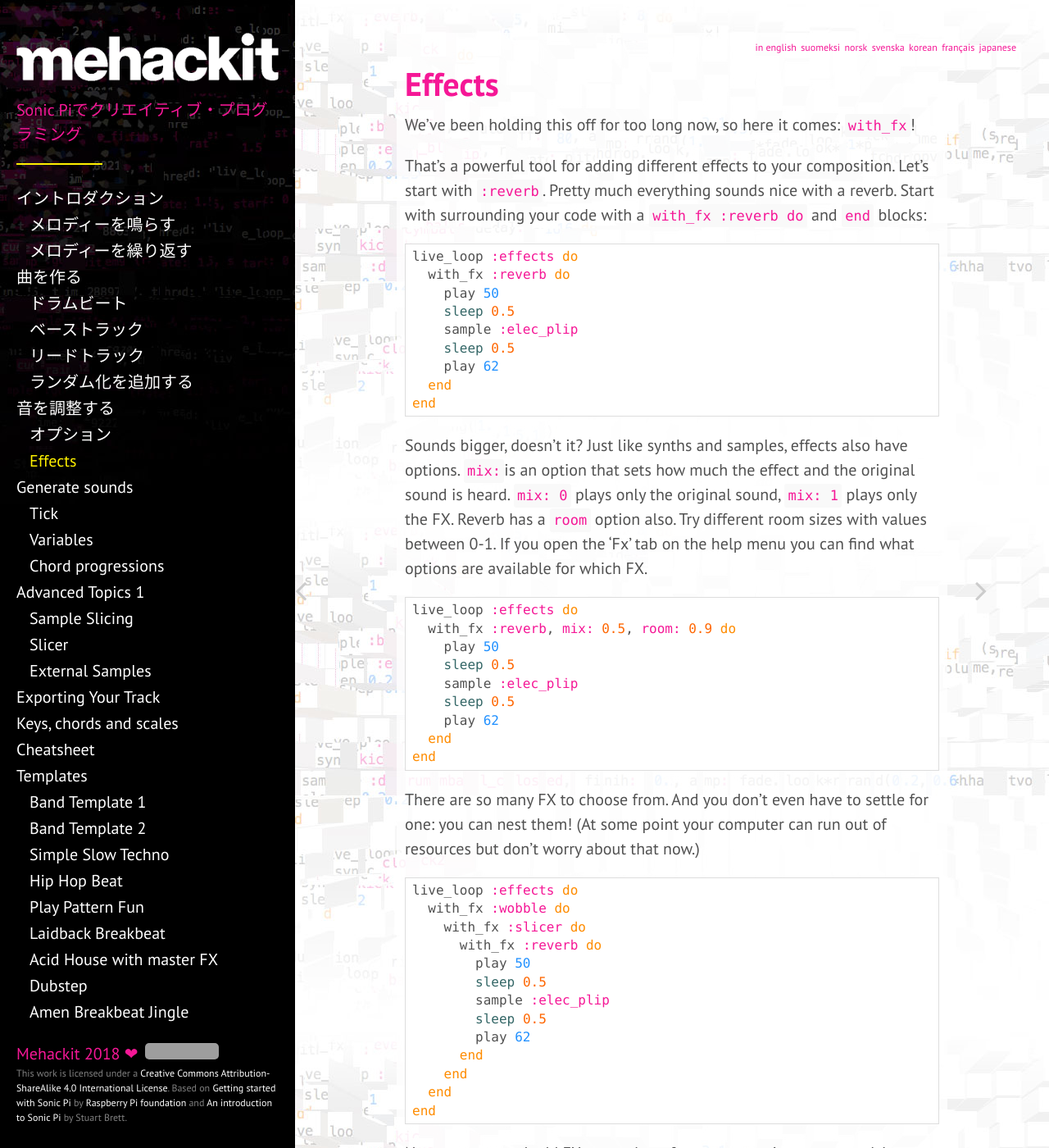
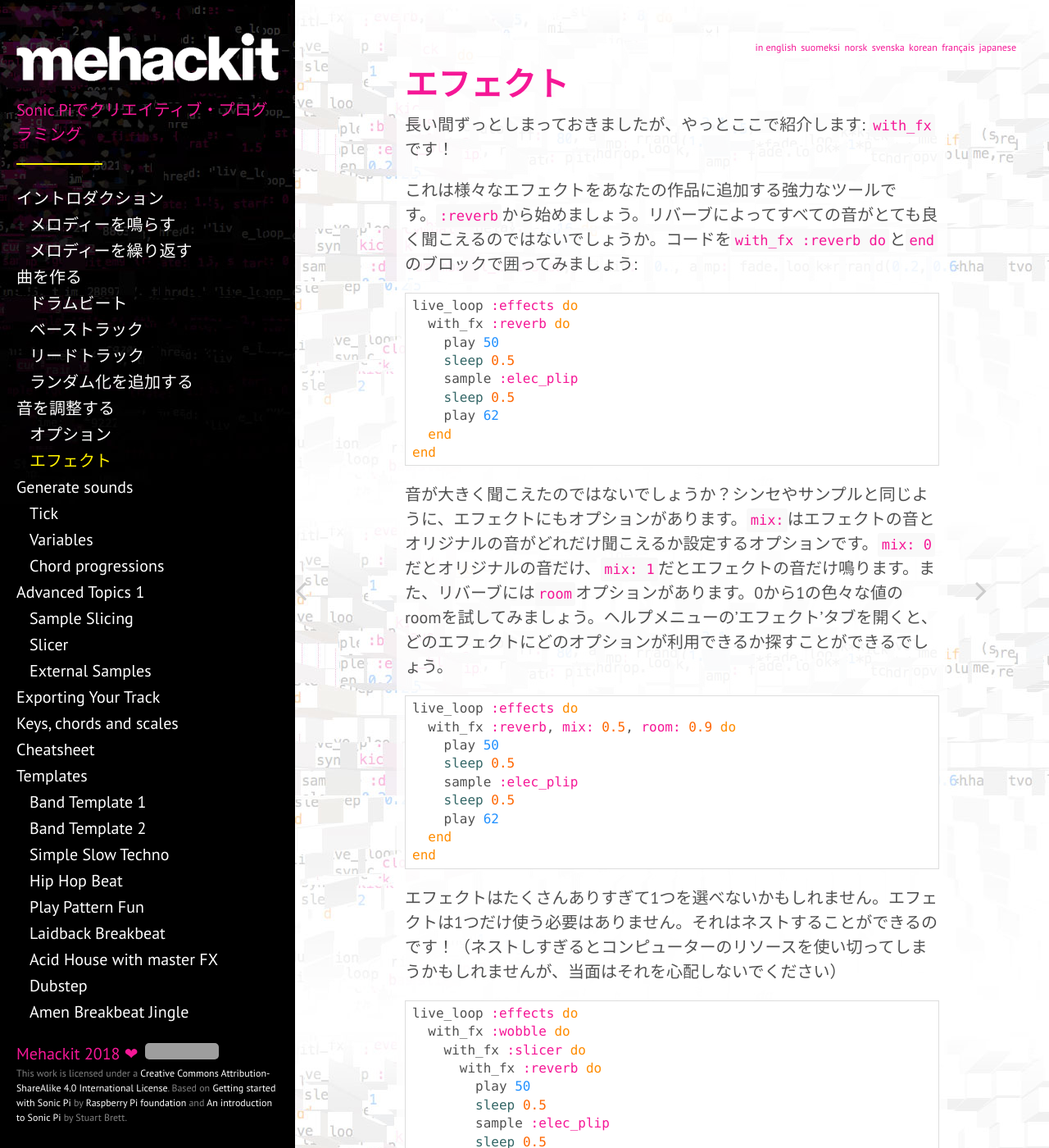
Before and after one commit to mehackit/sonic-pi-workshop, a Jekyll site: the page built from _exercises/ja/03-tweak-the-sounds/03-effects.md, in a window 1280 px wide and 1400 px high. Shown: the whole window at 82% size. Built offline with Jekyll 4.4.1, drawn with Linux system fonts in a browser that asks for light colours; nearby versions of some CDN libraries; some of the changed text lies outside the part shown; grey boxes are pictures that could not be loaded.

Commit message:
Translate 03-03 to ja

```diff
--- a/_exercises/ja/03-tweak-the-sounds/03-effects.md
+++ b/_exercises/ja/03-tweak-the-sounds/03-effects.md
@@ -1,13 +1,13 @@
 ---
 chapter: Tweak the sounds
-title: Effects
+title: エフェクト
 lang: ja
 layout: exercise
 ---
 
-We've been holding this off for too long now, so here it comes: `with_fx`!
+長い間ずっとしまっておきましたが、やっとここで紹介します: `with_fx`です！
 
-That's a powerful tool for adding different effects to your composition. Let's start with `:reverb`. Pretty much everything sounds nice with a reverb. Start with surrounding your code with a `with_fx :reverb do` and `end` blocks:
+これは様々なエフェクトをあなたの作品に追加する強力なツールです。`:reverb`から始めましょう。リバーブによってすべての音がとても良く聞こえるのではないでしょうか。コードを`with_fx :reverb do`と`end`のブロックで囲ってみましょう:
 
 {% highlight ruby %}
 live_loop :effects do
@@ -21,7 +21,7 @@ live_loop :effects do
 end
 {% endhighlight %}
 
-Sounds bigger, doesn't it? Just like synths and samples, effects also have options. `mix:`is an option that sets how much the effect and the original sound is heard. `mix: 0` plays only the original sound, `mix: 1` plays only the FX. Reverb has a `room` option also. Try different room sizes with values between 0-1. If you open the 'Fx' tab on the help menu you can find what options are available for which FX.
+音が大きく聞こえたのではないでしょうか？シンセやサンプルと同じように、エフェクトにもオプションがあります。`mix:`はエフェクトの音とオリジナルの音がどれだけ聞こえるか設定するオプションです。`mix: 0`だとオリジナルの音だけ、`mix: 1`だとエフェクトの音だけ鳴ります。また、リバーブには`room`オプションがあります。0から1の色々な値のroomを試してみましょう。ヘルプメニューの'エフェクト'タブを開くと、どのエフェクトにどのオプションが利用できるか探すことができるでしょう。
 
 {% highlight ruby %}
 live_loop :effects do
@@ -35,7 +35,7 @@ live_loop :effects do
 end
 {% endhighlight %}
 
-There are so many FX to choose from. And you don't even have to settle for one: you can nest them! (At some point your computer can run out of resources but don't worry about that now.)
+エフェクトはたくさんありすぎて1つを選べないかもしれません。エフェクトは1つだけ使う必要はありません。それはネストすることができるのです！（ネストしすぎるとコンピューターのリソースを使い切ってしまうかもしれませんが、当面はそれを心配しないでください）
 
 {% highlight ruby %}
 live_loop :effects do
@@ -53,4 +53,4 @@ live_loop :effects do
 end
 {% endhighlight %}
 
-Now go crazy and add FX everywhere for some amazing new sounds!
+では、エフェクトをいろんなところで使って、驚くような新しい音を作ってみましょう！
```
